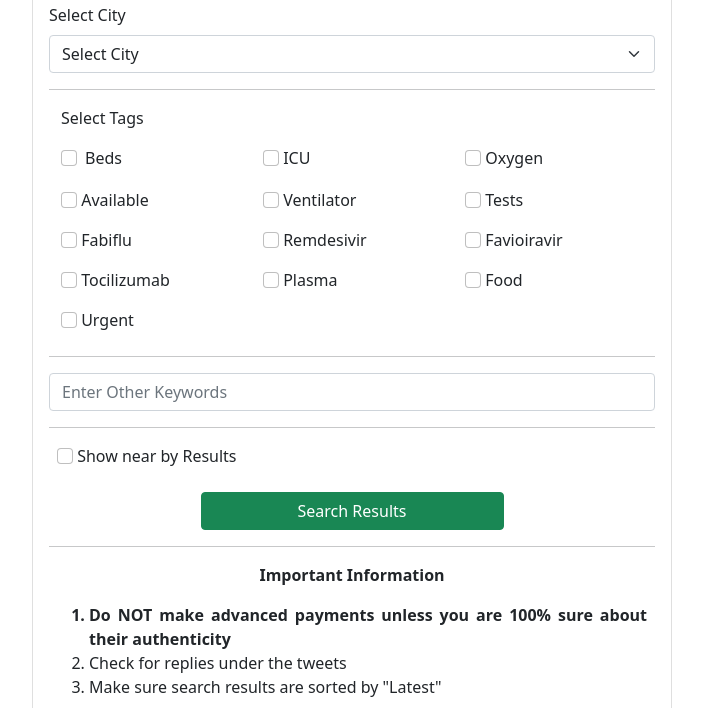
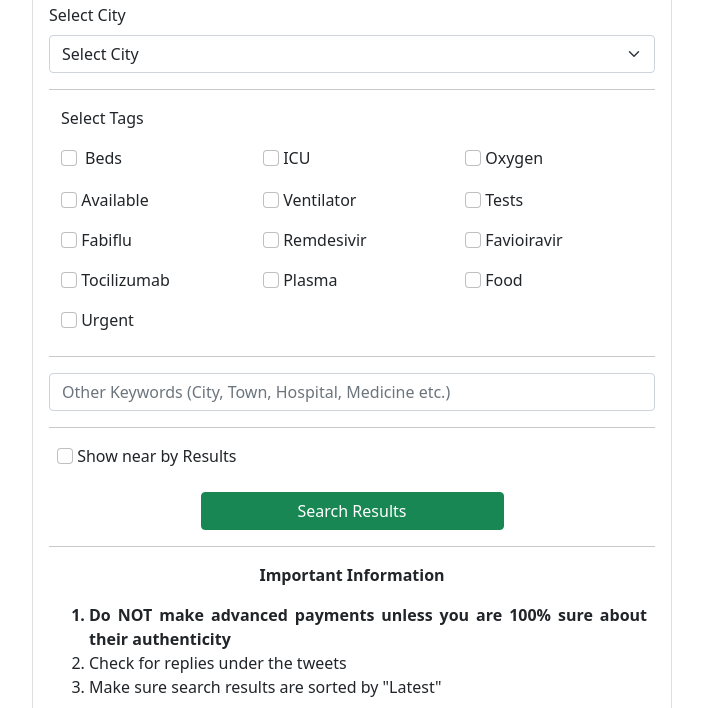
Before and after one commit to ayushbahuguna/covsos, a website: page index.html in a window 1280 px wide. Shown: the part 92-800 px from the top of the page, without its empty margins (288-991 px from the left). Drawn offline with nearby package versions, Linux system fonts and the light colour scheme.

Commit message:
Changed placeholder value in keywords section

```diff
--- a/index.html
+++ b/index.html
@@ -174,7 +174,7 @@
       </div>
         </div>
         <hr>
-        <input type="text" class="form-control" placeholder="Enter Other Keywords" id="otherKeywords">
+        <input type="text" class="form-control" placeholder="Other Keywords (City, Town, Hospital, Medicine etc.)" id="otherKeywords">
         <hr>
         <div class="row row-cols-1">
           <div class="col mb-4 mx-2">
```
